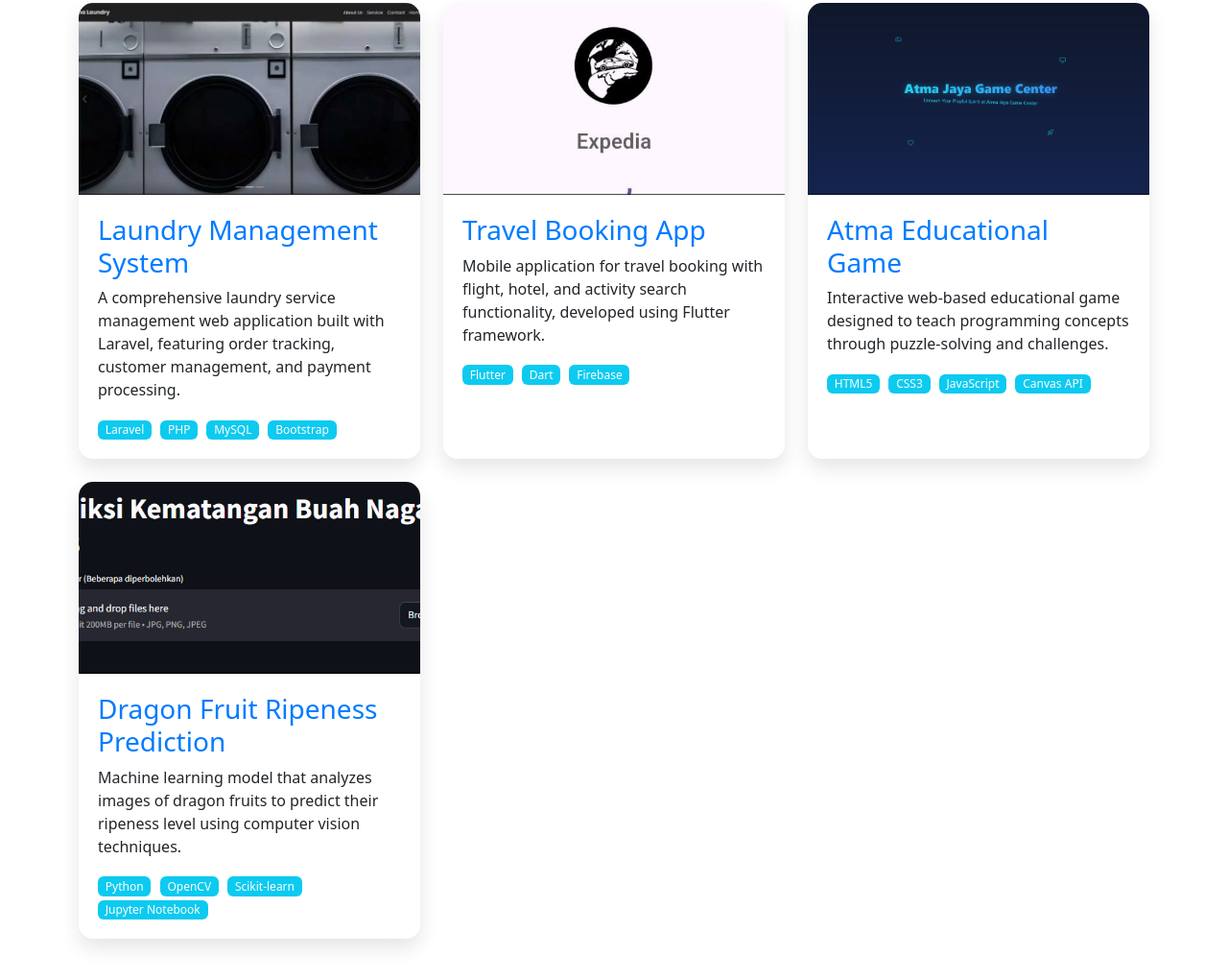
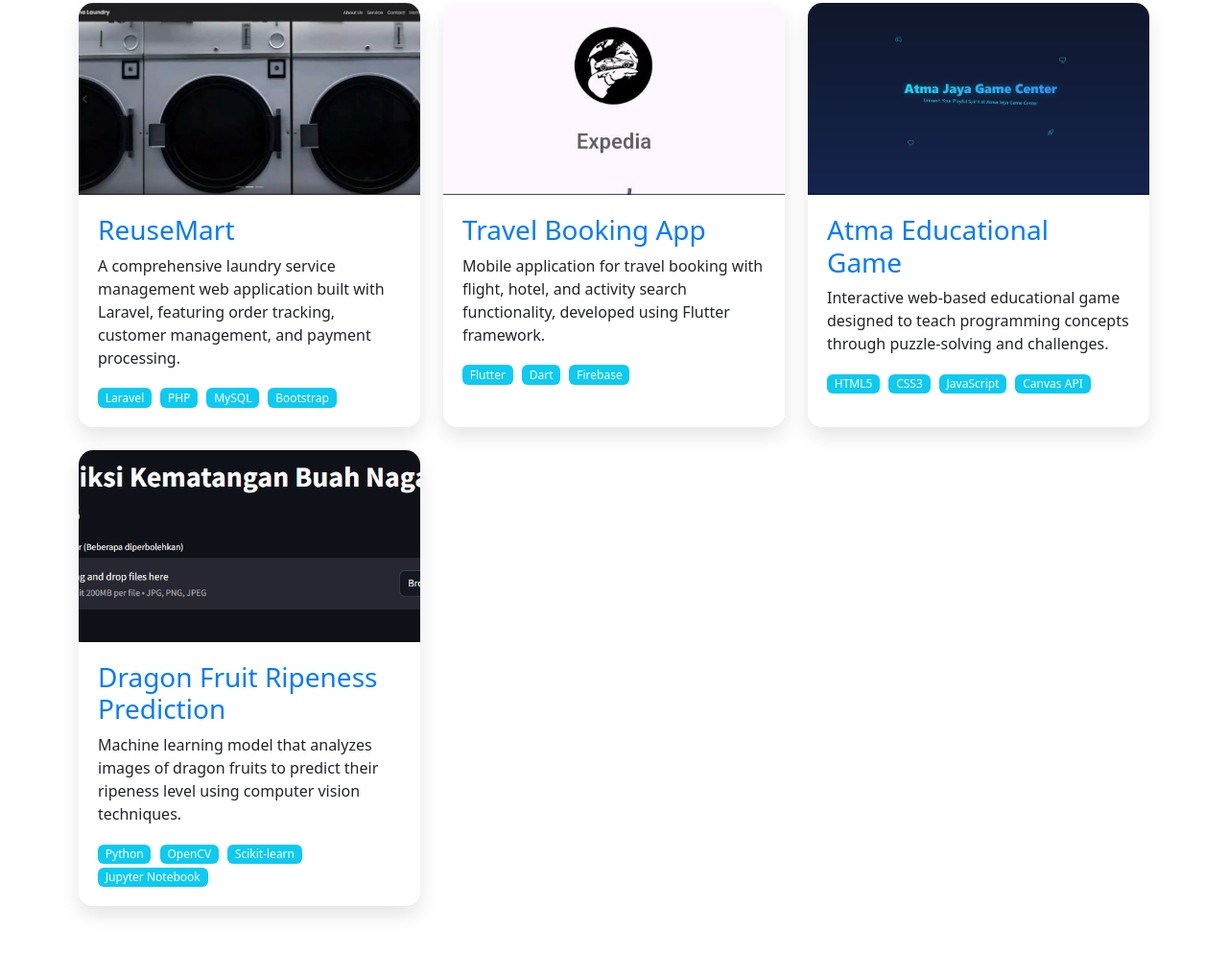
Before and after one commit to KentRichardPurnomo/kentrichard, a plain HTML site: page index.html in a window 1280 px wide. Shown: the part 1968-2988 px from the top of the page at 96% size. Drawn offline with nearby package versions, Linux system fonts and the light colour scheme.

Commit message:
Update index.html

```diff
--- a/index.html
+++ b/index.html
@@ -97,7 +97,7 @@
                             </div>
                         </div>
                         <div class="project-info">
-                            <h3>Laundry Management System</h3>
+                            <h3>ReuseMart</h3>
                             <p>A comprehensive laundry service management web application built with Laravel, featuring order tracking, customer management, and payment processing.</p>
                             <div class="project-tags">
                                 <span class="badge bg-info">Laravel</span>
```
